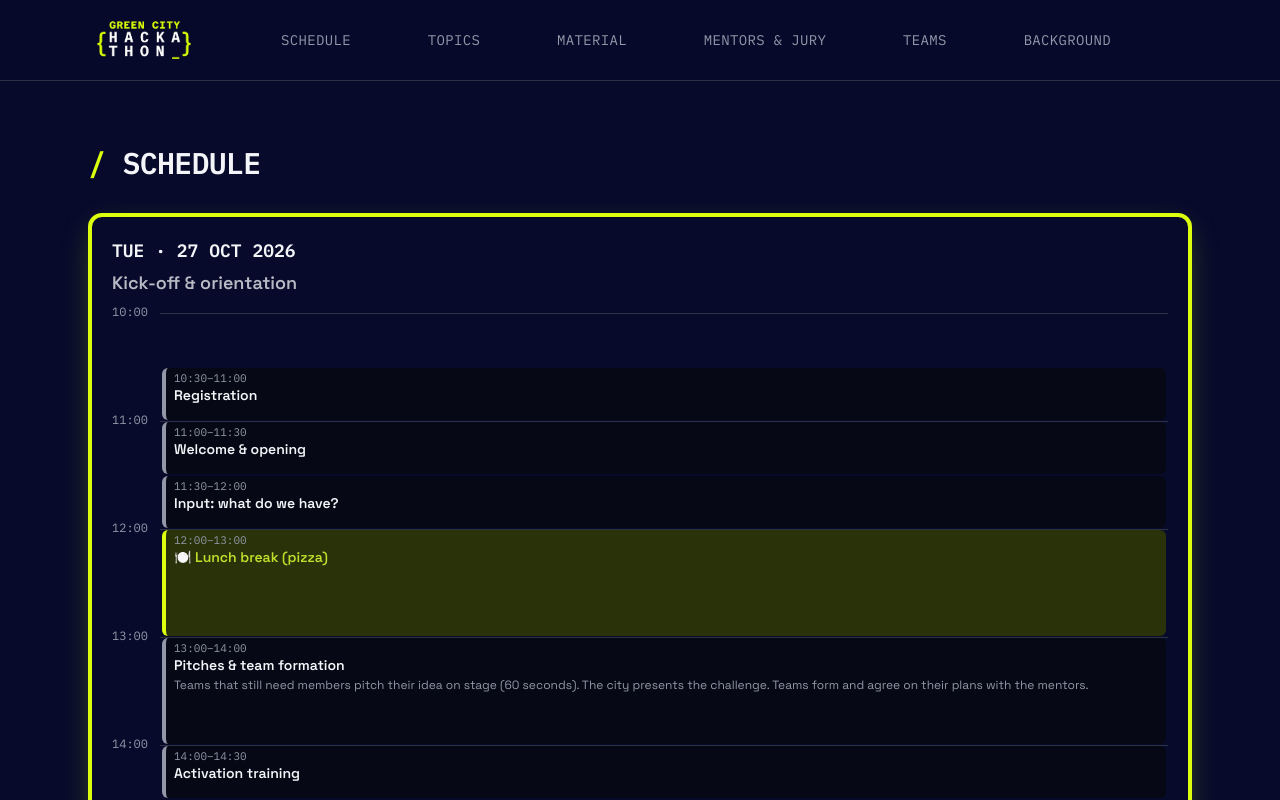
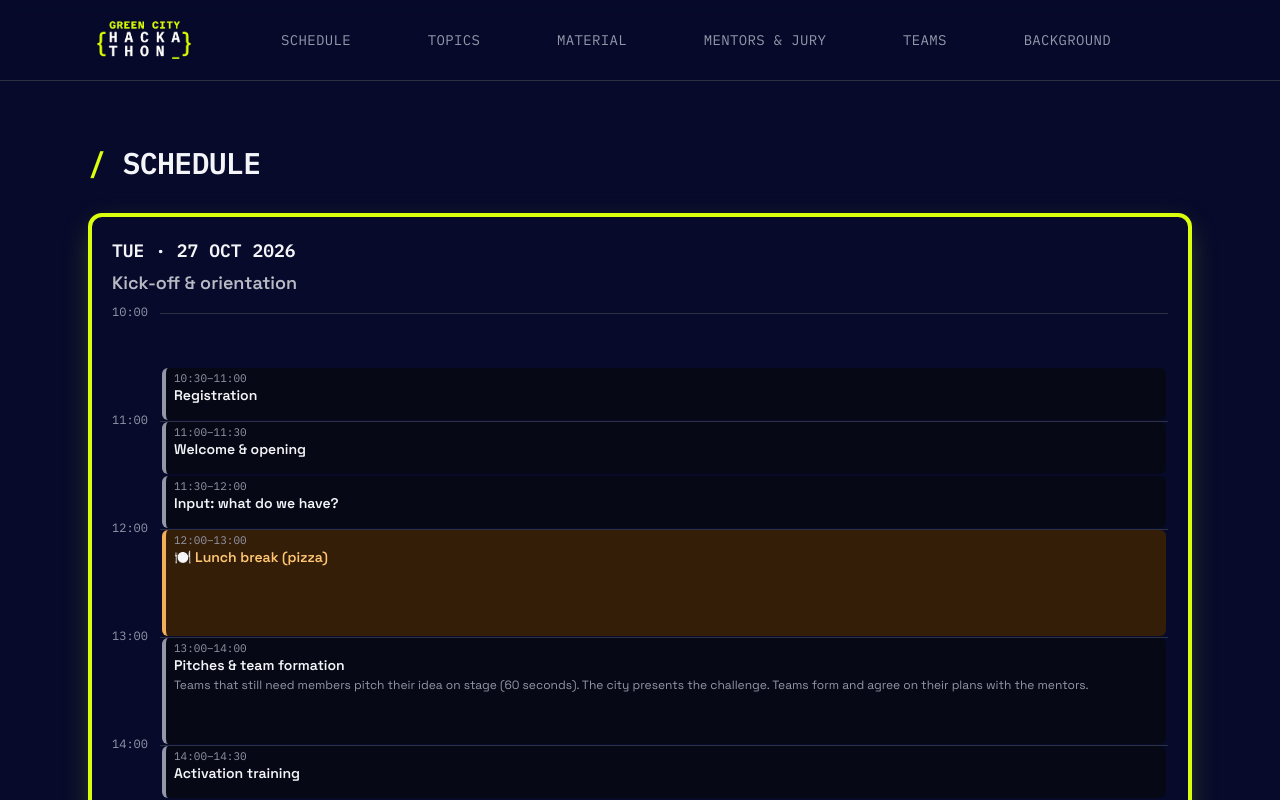
Before and after one commit to reedu-reengineering-education/Heilbronn-Hacksite, a Next.js app: page /info in a window 1280 px wide. Both pictures are taken after a click on the element 640 px from the left and 311 px from the top of the page. Shown: the top 800 px of the page. Built offline with nearby package versions, Linux system fonts and the light colour scheme.

Commit message:
feat: update schedule

```diff
--- a/src/app/globals.css
+++ b/src/app/globals.css
@@ -27,6 +27,17 @@
   --color-line: oklch(0.32 0.03 272.6);
   --color-ink: oklch(0.97 0.004 272.6);
   --color-ink-muted: oklch(0.68 0.025 272.6);
+
+  /* Schedule entry kinds. The exhibition/finale uses the brand colours;
+     meals are a warm amber, work phases a cool blue and workshops a violet,
+     all quieter than the brand. */
+  --color-break: oklch(0.8 0.13 70);
+  --color-break-strong: oklch(0.86 0.12 75);
+  --color-break-soft: oklch(0.26 0.05 60);
+  --color-work: oklch(0.7 0.11 235);
+  --color-work-soft: oklch(0.21 0.05 245);
+  --color-workshop: oklch(0.72 0.12 300);
+  --color-workshop-soft: oklch(0.22 0.06 300);
 
   /* Feedback. Positive is a distinct, warmer green so it doesn't read as a brand button. */
   --color-positive: oklch(0.64 0.15 142);
--- a/src/components/ScheduleCard.tsx
+++ b/src/components/ScheduleCard.tsx
@@ -1,8 +1,17 @@
 "use client";
 
 import { useEffect, useRef, useState } from "react";
-import type { ScheduleDay, ScheduleEntry } from "@/content/event";
+import type { ScheduleDay, ScheduleEntry, ScheduleEntryKind } from "@/content/event";
 import { cardClass } from "@/components/ui";
+
+/** Box (border + background) and title colours for each kind of schedule entry. */
+const KIND_STYLES: Record<ScheduleEntryKind | "plain", { box: string; title: string }> = {
+  plain: { box: "border-ink-muted bg-surface-sunken", title: "text-ink" },
+  break: { box: "border-break bg-break-soft", title: "text-break-strong" },
+  work: { box: "border-work bg-work-soft", title: "text-ink" },
+  workshop: { box: "border-workshop bg-workshop-soft", title: "text-ink" },
+  finale: { box: "border-brand bg-brand-soft", title: "text-brand-strong" },
+};
 
 /** Flip duration in ms; matches duration-500 on the card. */
 const FLIP_MS = 500;
@@ -192,11 +201,11 @@ function DayCalendar({ entries }: { entries: ScheduleEntry[] }) {
                 width: `calc(${100 / lanes}% - 4px)`,
               }}
               className={`group absolute flex cursor-default flex-col overflow-hidden rounded-md border-l-4 px-2 py-1 outline-none transition-shadow hover:z-10 hover:h-auto! hover:shadow-card focus:z-10 focus:h-auto! focus:shadow-card focus-visible:ring-2 focus-visible:ring-brand ${
-                entry.isBreak ? "border-brand bg-brand-soft" : "border-ink-muted bg-surface-sunken"
+                KIND_STYLES[entry.kind ?? "plain"].box
               } ${entry.end ? "" : "[mask-image:linear-gradient(to_bottom,black_50%,transparent)]"}`}
             >
               <p className="font-mono text-[11px] leading-tight text-ink-muted">{time}</p>
-              <p className={`text-sm font-semibold leading-snug ${entry.isBreak ? "text-brand-strong" : "text-ink"}`}>
+              <p className={`text-sm font-semibold leading-snug ${KIND_STYLES[entry.kind ?? "plain"].title}`}>
                 {entry.title}
               </p>
               {entry.detail ? (
--- a/src/content/event.ts
+++ b/src/content/event.ts
@@ -46,6 +46,9 @@ export const event = {
 
 /* -------------------------------------------------------------- schedule */
 
+/** break: meals · work: work phases · workshop: optional workshops · finale: exhibition and finale, in the accent colour */
+export type ScheduleEntryKind = "break" | "work" | "workshop" | "finale";
+
 export type ScheduleEntry = {
   /** "HH:MM" */
   start: string;
@@ -53,8 +56,8 @@ export type ScheduleEntry = {
   end?: string;
   title: string;
   detail?: string;
-  /** Breaks (meals etc.) are shown in the accent colour. */
-  isBreak?: boolean;
+  /** Sets the entry's colour; leave out for a plain entry. */
+  kind?: ScheduleEntryKind;
 };
 
 export type ScheduleDay = {
@@ -98,7 +101,7 @@ export const schedule: ScheduleDay[] = [
         start: "12:00",
         end: "13:00",
         title: "🍽️ Lunch break (pizza)",
-        isBreak: true,
+        kind: "break",
       },
       {
         start: "13:00",
@@ -114,27 +117,24 @@ export const schedule: ScheduleDay[] = [
       },
       {
         start: "14:30",
-        end: "15:00",
+        end: "18:00",
         title: "Work phase 1",
+        kind: "work",
         detail:
-          "Explore the data, ask your first questions and define your approach. Mentors are on hand.",
+          "Explore the data, ask your first questions and define your approach. Then get to work! Mentors are on hand.",
       },
       {
         start: "15:00",
         end: "16:00",
         title: "Workshop slot 1 (optional)",
+        kind: "workshop",
         detail: "Q&A session: pick the workshop that interests you.",
-      },
-      {
-        start: "16:00",
-        end: "18:00",
-        title: "Work phase 2",
       },
       {
         start: "18:00",
         end: "18:30",
         title: "🍽️ Dinner (catering)",
-        isBreak: true,
+        kind: "break",
       },
       {
         start: "18:30",
@@ -150,17 +150,32 @@ export const schedule: ScheduleDay[] = [
       "A full day to build: data analysis, visualisation and prototyping, with mentors rotating between teams and a second round of optional workshops.",
     entries: [
       {
+        start: "09:00",
+        end: "10:00",
+        title: "🍽️ Breakfast (catering)",
+        kind: "break",
+      },
+      {
         start: "10:00",
         end: "12:00",
-        title: "Work phase 3",
+        title: "Work phase 2",
+        kind: "work",
         detail:
           "The main work phase. Teams go deeper: data analysis, visualisation, prototyping. Mentors rotate between teams.",
+      },
+      {
+        start: "11:00",
+        end: "12:00",
+        title: "Workshop slot 2 (optional)",
+        kind: "workshop",
+        detail:
+          "Pick a workshop that interests you. Ad-hoc workshops on topics that several teams need may be added.",
       },
       {
         start: "12:00",
         end: "13:00",
         title: "🍽️ Lunch break (catering)",
-        isBreak: true,
+        kind: "break",
       },
       {
         start: "13:00",
@@ -170,22 +185,16 @@ export const schedule: ScheduleDay[] = [
       {
         start: "13:30",
         end: "18:00",
-        title: "Work phase 4",
+        title: "Work phase 3",
+        kind: "work",
         detail:
           "Focus on results: what will we show tomorrow? Start developing ideas for your presentation.",
-      },
-      {
-        start: "14:00",
-        end: "15:00",
-        title: "Workshop slot 2 (optional)",
-        detail:
-          "Pick a workshop that interests you. Ad-hoc workshops on topics that several teams need may be added.",
       },
       {
         start: "18:00",
         end: "18:30",
         title: "🍽️ Dinner (pizza)",
-        isBreak: true,
+        kind: "break",
       },
       {
         start: "18:30",
@@ -201,20 +210,28 @@ export const schedule: ScheduleDay[] = [
       "The last work phase, the exhibition setup and an open-space fair where participants vote for their favourites, then the finale on stage, the jury's decision and the award ceremony.",
     entries: [
       {
+        start: "09:00",
+        end: "10:00",
+        title: "🍽️ Breakfast (catering)",
+        kind: "break",
+      },
+      {
         start: "10:00",
         end: "12:00",
-        title: "Work phase 5",
+        title: "Work phase 4",
+        kind: "work",
       },
       {
         start: "12:00",
         end: "13:00",
         title: "🍽️ Lunch break (catering)",
-        isBreak: true,
+        kind: "break",
       },
       {
         start: "13:00",
         end: "14:30",
         title: "Final work phase",
+        kind: "work",
       },
       {
         start: "14:30",
@@ -226,12 +243,14 @@ export const schedule: ScheduleDay[] = [
         start: "15:00",
         end: "16:00",
         title: "Exhibition",
+        kind: "finale",
         detail: "All projects are shown as an open-space fair. Participants vote for their favourites.",
       },
       {
         start: "16:15",
         end: "17:15",
         title: "🏆 Finale",
+        kind: "finale",
         detail:
           "The teams that advanced from the exhibition present their results on the stage (about 5–10 minutes per team).",
       },
@@ -244,6 +263,7 @@ export const schedule: ScheduleDay[] = [
         start: "17:30",
         end: "18:00",
         title: "Award ceremony & certificates",
+        kind: "finale",
         detail: "Prizes (if any) and certificates of participation for everyone.",
       },
     ],
```
